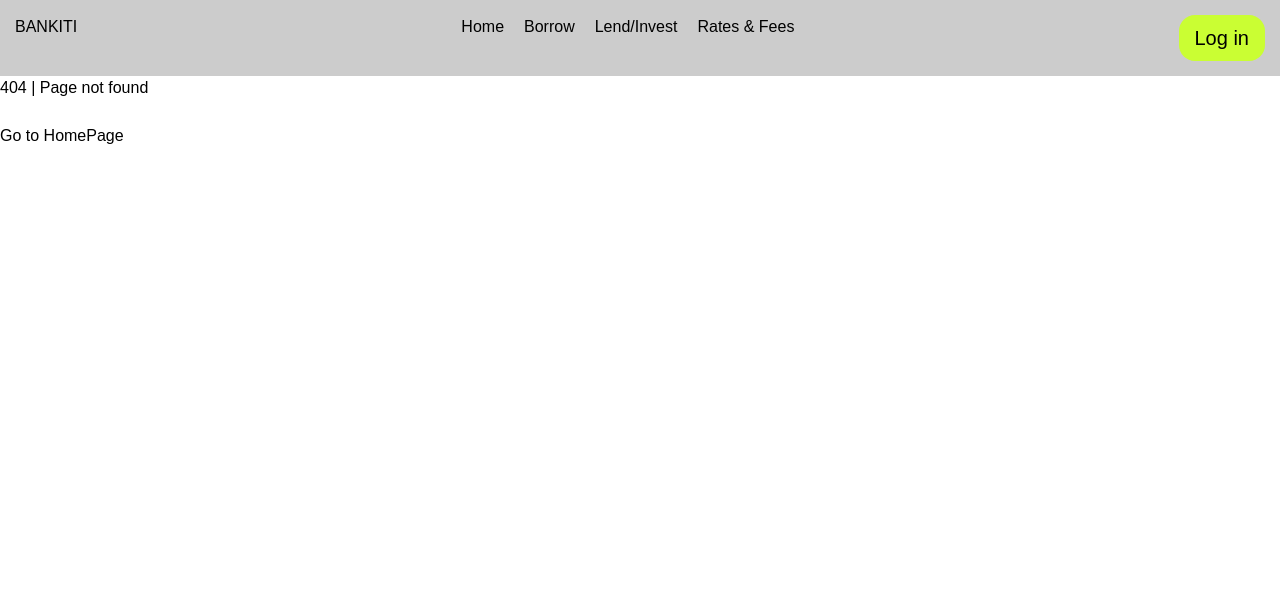
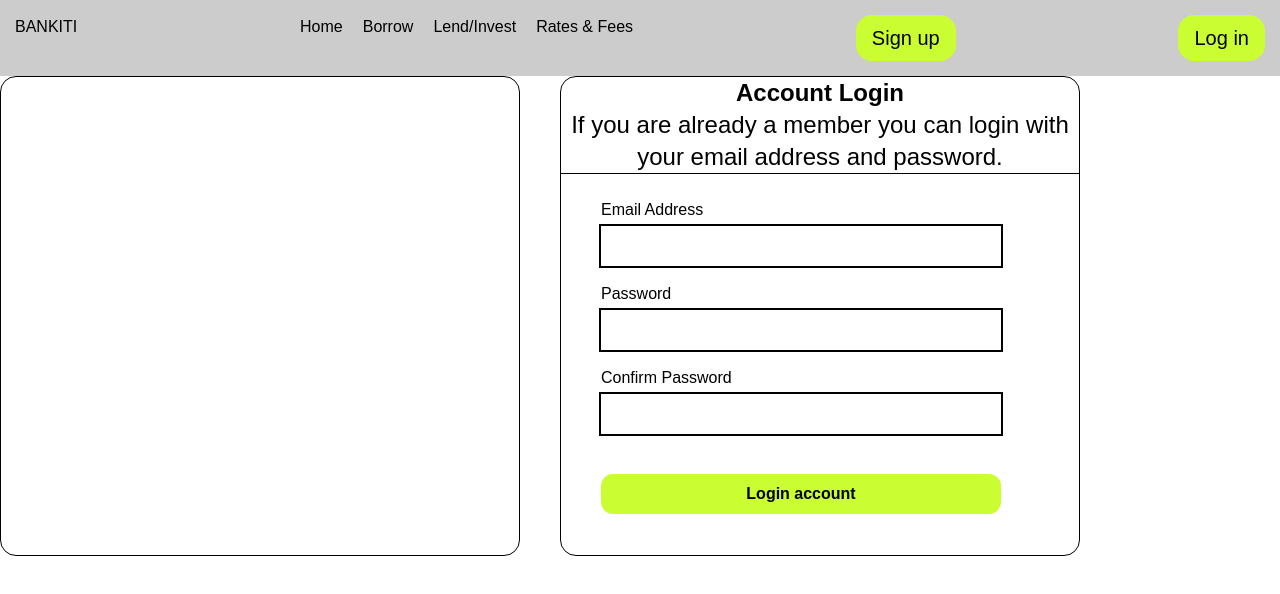
Before and after one commit to BANKITI/Finance-app-frontend-, a React (Vite) app in the folder finance-app/: page /login in a window 1280 px wide. Before the commit this address had no page. Shown: the top 594 px of the page. Built offline with nearby package versions, Linux system fonts and the light colour scheme.

Commit message:
first commit

```diff
--- a/finance-app/src/App.tsx
+++ b/finance-app/src/App.tsx
@@ -1,13 +1,16 @@
 
 import Home from './pages/Home';
-import { Route, createBrowserRouter, createRoutesFromElements, RouterProvider,  } from "react-router-dom";
+import { Link, Route, createBrowserRouter, createRoutesFromElements, RouterProvider,  } from "react-router-dom";
 import RootLayout from './layout/RootLayout';
-import ContactLayout from './layout/ContactLayout';
 import Notfound from './components/Notfound';
 import Borrow from './pages/Borrow';
 import Lend from './pages/Lend';
 import Rate from './pages/Rate';
 import Login from './components/Login';
+
+import ContactLayout from './layout/ContactLayout';
+
+
 
 
 
@@ -18,22 +21,34 @@ const App = () => {
       <Route path='/' element={<RootLayout/>}>
         <Route index element={<Home/>}/>
 
+        <Route path='/login' element={<Login/>}/>
+
         <Route path='/borrow' element={<Borrow/>}/>
         <Route path='/lend' element={<Lend/>}/>
         <Route path='/rate' element={<Rate/>}/>
 
         <Route path='/signup' element={<ContactLayout/>}>
-            <Route path='login' element={<Login/>}/>
-           {/* <Route path='form' element={<ContactForm/>}/> */}
-        </Route>
-       <Route path='*' element={<Notfound/>}/>
+
+
+      </Route>
+      <Route path='*' element={<Notfound/>}/>
+
 
 
       </Route>
     )
   )
   return (
+
    <RouterProvider router={router}/>
+
+
+
+
+
+
+
+
   )
 }
 
--- a/finance-app/src/components/Login.tsx
+++ b/finance-app/src/components/Login.tsx
@@ -1,12 +1,133 @@
+
+
+import { useState } from 'react';
+
+
+
 const Login = () => {
+
+  const [formData, setFormData] = useState({
+    email: '',
+    password: '',
+    confirmPassword: ''
+  });
+
+  const [error, setError] = useState('');
+  const [success, setSuccess] = useState('');
+
+  const handleChange = (e: { target: { name: any; value: any; }; }) => {
+    setFormData({
+      ...formData,
+      [e.target.name]: e.target.value
+    });
+    setError('');
+    setSuccess('');
+  };
+
+  const handleSubmit = (e: { preventDefault: () => void; }) => {
+    e.preventDefault();
+    const { email, password, confirmPassword } = formData;
+
+    if (!email || !password || !confirmPassword) {
+      setError('All fields are required.');
+      return;
+    }
+
+    if (password !== confirmPassword) {
+      setError('Passwords do not match.');
+      return;
+    }
+
+    setSuccess('Registration successful!');
+    console.log('Form Submitted:', formData);
+  };
+
   return (
-    <div>
-        <div>Email: example@gmail.com</div>
-        <div>Phone: +233507879567</div>
-        <div>Accra,Ghana</div>
+    <div >
+
+      <div className="flex items-center justify-center gap-10 flex-row-reverse ">
+      <div className="border rounded-2xl h-120 w-130">
+
+
+
+
+        <form onSubmit={handleSubmit}>
+          <h2 className="text-2xl  mb-6 text-center"> <div><b>Account Login</b></div>
+
+             <div>If you are already a member you can login with your email address and password.</div><hr />
+
+          </h2>
+
+
+          <div className="mb-4">
+            <label className="block mb-1 font-medium ml-10">Email Address</label>
+            <input
+              type="text"
+              name="email"
+              value={formData.email}
+              onChange={handleChange}
+              className="w-100 px-4 py-2 ml-10 focus:ring-blue-400 focus:outline-none text-black focus: ring-2"
+            />
+          </div>
+
+          <div className="mb-4">
+            <label className="block mb-1 font-medium ml-10">Password</label>
+            <input
+              type="password"
+              name="password"
+              value={formData.password}
+              onChange={handleChange}
+              className="w-100 px-4 py-2 focus:ring-blue-400 focus:outline-none text-black focus: ring-2 ml-10"
+            />
+          </div>
+
+          <div className="mb-4">
+            <label className="block mb-1 font-medium ml-10">Confirm Password</label>
+            <input
+              type="password"
+              name="confirmPassword"
+              value={formData.confirmPassword}
+              onChange={handleChange}
+              className="w-100 px-4 py-2 ml-10 focus:ring-blue-400 focus:outline-none text-black focus: ring-2"
+            />
+          </div>
+
+          {error && <p className="text-red-500 text-sm mb-4">{error}</p>}
+          {success && <p className="text-green-500 text-sm mb-4">{success}</p>}
+          <br />
+
+          <button
+            type="submit"
+            className="w-100 bg-[#CAFE33] ml-10 text-black font-semibold py-2 px-4 rounded-xl "
+          >
+            Login account
+
+          </button>
+
+
+
+
+
+
+
+        </form>
+
+
+
+      </div>
+
+      <div className='border rounded-2xl w-130 h-120'>
+
+      </div></div>
+
+
+
+
 
     </div>
-  )
-}
 
-export default Login
+
+  );
+};
+
+export default Login;
--- a/finance-app/src/components/Navbar.tsx
+++ b/finance-app/src/components/Navbar.tsx
@@ -19,7 +19,8 @@ const Navbar = () => {
             <NavLink to='/rate'><li>Rates & Fees</li></NavLink>
 
         </ul>
-        <button onClick={() => navigate('/signup', {replace: true})}>Log in</button>
+        <button onClick={() => navigate('/signup', {replace: true})}>Sign up</button>
+        <button onClick={() => navigate('/login', {replace: true})}>Log in</button>
 
 
 
--- a/finance-app/src/pages/Home.tsx
+++ b/finance-app/src/pages/Home.tsx
@@ -161,7 +161,7 @@ const Home = () => {
 
 
         <div >
-          <p  >The borrower submits a loan application to the bank,either in person,online or through other channels. <br /> The application includes personal and financial information,such as income,employment history, credit score,<br /> and the purpose of the loan.</p>
+          <p  >The borrower submits a loan application to Bankiti,either in person,online or through other channels. <br /> The application includes personal and financial information,such as income,employment history, credit score,<br /> and the purpose of the loan.</p>
           <div className='flex justify-end'>
        <img src={motto} alt="" />
        </div>
@@ -177,7 +177,7 @@ const Home = () => {
        </div>
 
        <div>
-        <p>The bank request supporting documents from the borrower,such as identification proof,<br />statement document, and collateral details(if applicable).The bank verifies the information <br /> provided to access the borrowers` creditworthiness and elegibility for the loan.</p>
+        <p>The Bankiti request supporting documents from the borrower,such as identification proof,<br />statement document, and collateral details(if applicable).Bankiti verifies the information <br /> provided to access the borrowers` creditworthiness and elegibility for the loan.</p>
 
         <div>
         <img src={photo} alt="" />
@@ -189,7 +189,7 @@ const Home = () => {
 
 
        <div className=''>
-         <p>The bank conducts a credit assessment to evaluate the borrower`s creditworthiness and ability to repay the loan. <br /> This process involves analyzing the borrower`s credit history,income stability,debt-to-income ratio, and other factors</p>
+         <p>Bankiti conducts a credit assessment to evaluate the borrower`s creditworthiness and ability to repay the loan. <br /> This process involves analyzing the borrower`s credit history,income stability,debt-to-income ratio, and other factors</p>
 
        </div>
 
@@ -217,7 +217,7 @@ const Home = () => {
 
 
            <div>
-           <p>If the borrower meets the bank`s lending criteria and passes the  credit assessmnent the loan is approved. <br /> The bank determines the loan amount,the interest rate,the repayment term, and any associated fees.</p></div>
+           <p>If the borrower meets Bankiti`s lending criteria and passes the  credit assessmnent the loan is approved. <br />  Bankiti determines the loan amount,the interest rate,the repayment term, and any associated fees.</p></div>
          </div>
 
 
@@ -244,7 +244,7 @@ const Home = () => {
           <p>What documents do I need to provide to apply for a loan?  </p></div><br />
           <hr /><br />
           <div className='ml-5'>
-          <p>The documents required for a loan application may vary depending on the type if loan you are applying for.Generally,you will need to provide identification documents (such as Ghana Card,passport or driver`s license),proof of income (such as paystubs or tax returns) and  information about the collateral(if applicable).Our loan offices will guide you through the specific requirements during the application process. </p></div>
+          <p>The documents required for a loan application may vary depending on the type of loan you are applying for.Generally,you will need to provide identification documents (such as Ghana Card,passport or driver`s license),proof of income (such as pay stubs or tax returns) and  information about the collateral(if applicable).Our loan offices will guide you through the specific requirements during the application process. </p></div>
           </div>
           </div><br />
 
--- a/finance-app/src/pages/Signup.tsx
+++ b/finance-app/src/pages/Signup.tsx
@@ -1,5 +1,7 @@
 import { useNavigate } from 'react-router-dom'
 import { useState } from 'react';
+import { Link } from 'react-router-dom';
+
 
 const Signup = () => {
   const navigate = useNavigate()
@@ -45,9 +47,9 @@ const Signup = () => {
 
   const handleSubmit = (e: { preventDefault: () => void; }) => {
     e.preventDefault();
-    const { FullName, password, confirmPassword } = formData;
+    const { FullName, password, confirmPassword,city,NationalIDCard,EmailAddress } = formData;
 
-    if (!FullName || !password || !confirmPassword) {
+    if (!FullName || !password || !confirmPassword || !city ||!EmailAddress ||!NationalIDCard) {
       setError('All fields are required.');
       return;
     }
@@ -184,7 +186,7 @@ const Signup = () => {
           <br />
           <button
             type="submit"
-            className="w-full hover:bg-blue-600 text-black font-semibold py-2 px-4 rounded-xl create"
+            className="w-full bg-[#CAFE33]  text-black font-semibold py-2 px-4 rounded-xl "
           >
             Create account
 
@@ -195,7 +197,18 @@ const Signup = () => {
 
 
         </form>
-        Already have an account?<div className='Log-button'><button onClick={()=>navigate('login')}> <b>Login</b> </button></div>
+        Already have an account?<div className='Log-button'><button onClick={() => navigate('/login',{replace: true})}> <b>Login</b> </button></div>
+
+        <div>
+        <Link to="/login"> Login
+        </Link>
+
+
+
+
+
+
+        </div>
       </div><br />
       <div></div>
 
@@ -209,22 +222,7 @@ const Signup = () => {
 </div>
 
   );
-  // return (
-  //   <div>
-  //       <h1></h1>
-  //       <div>
 
-
-
-
-
-  //       </div>
-  //       <div className='contact-buttons'>
-  //         <button onClick={()=>navigate('info')}>Contact Info</button>
-  //         <button onClick={()=>navigate('form')}>Contact Form</button>
-  //   </div>
-  //   </div>
-  // )
 }
 
 export default Signup
```
